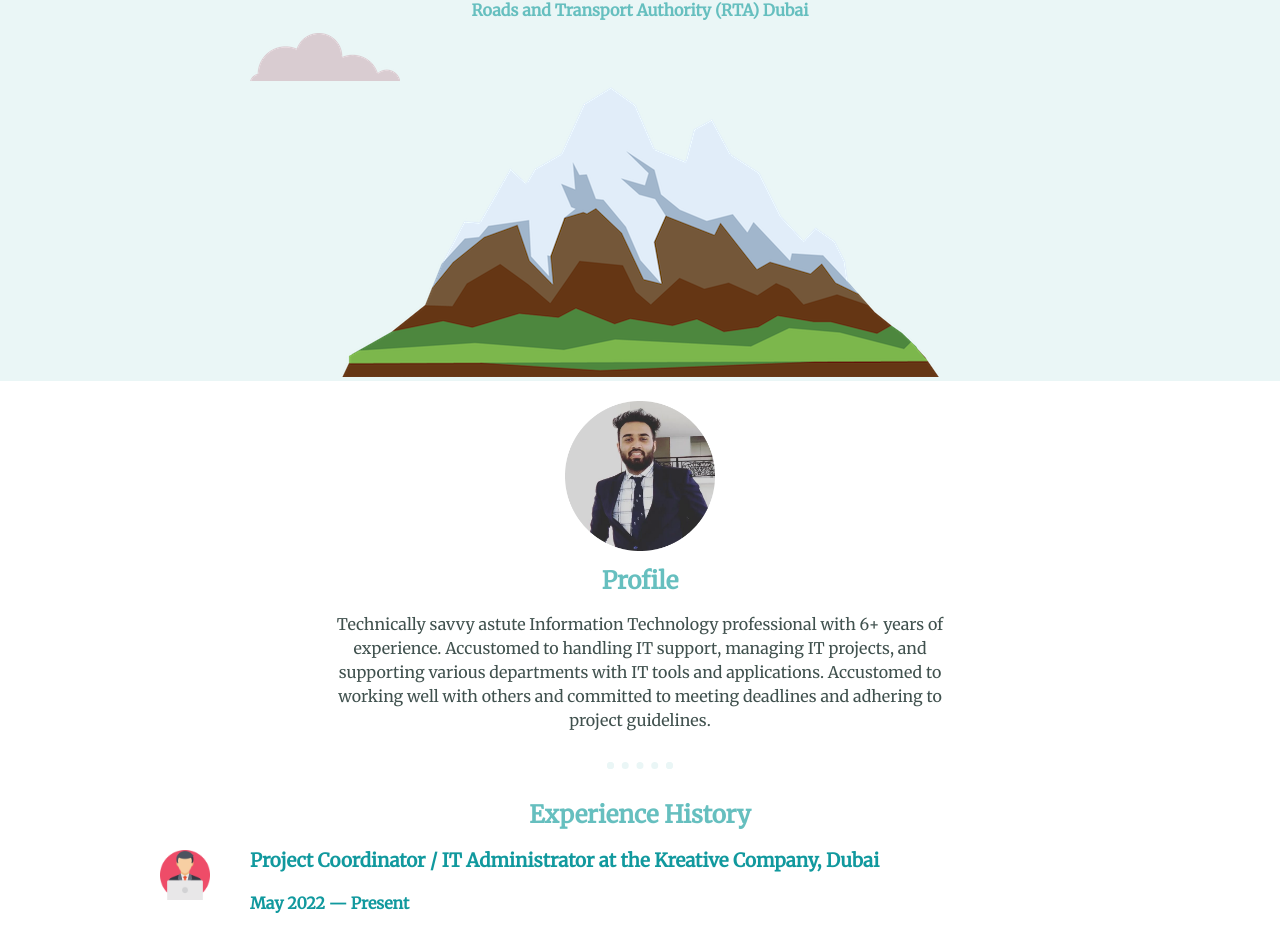
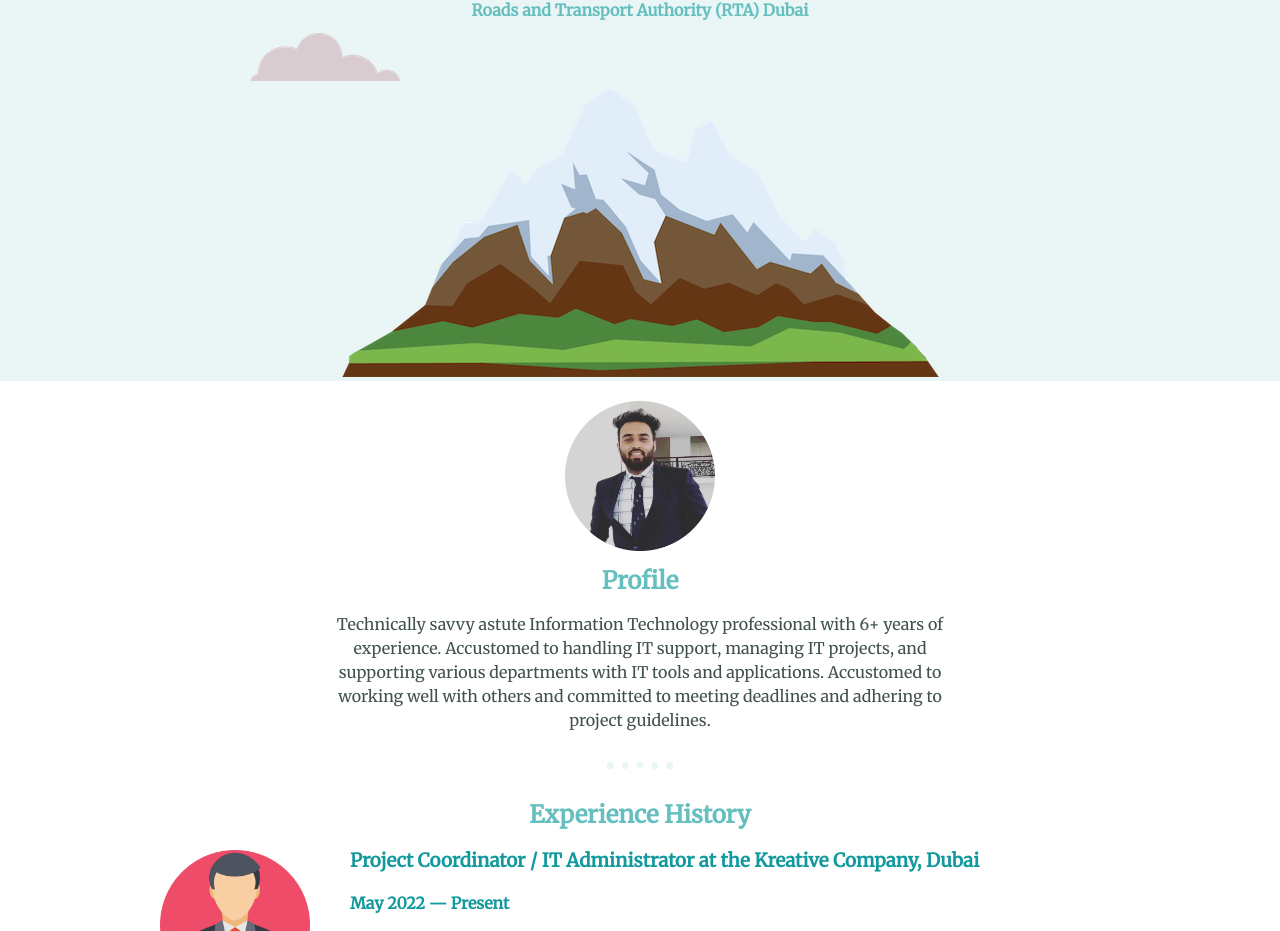
Before and after one commit to akila-dhanapala/resume, a plain HTML site: page index.html in a window 1280 px wide. Shown: the part 302-1233 px from the top of the page. Drawn offline with Linux system fonts and the light colour scheme.

Commit message:
Update styles.css

```diff
--- a/css/styles.css
+++ b/css/styles.css
@@ -80,8 +80,8 @@ h4{
 }
 
 .img-float1{
-    width: 50px;
-    height: 50px;
+    width: 150px;
+    height: 150px;
     margin: 20px auto 10px;
     float: left;
     margin-right: 40px;
```
